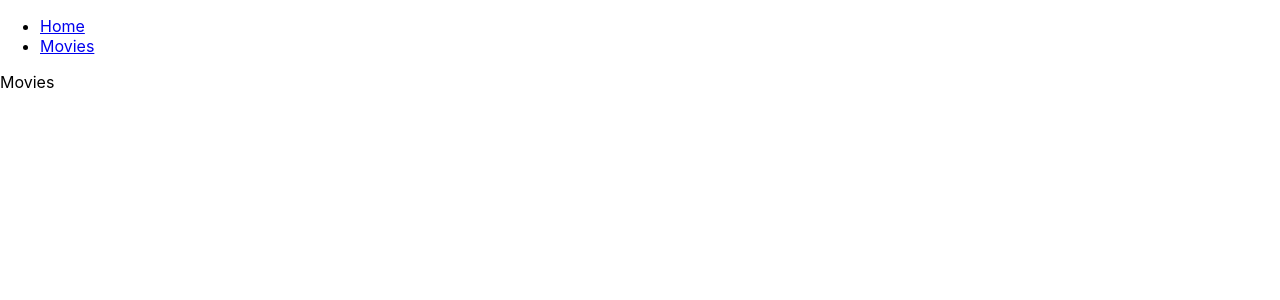
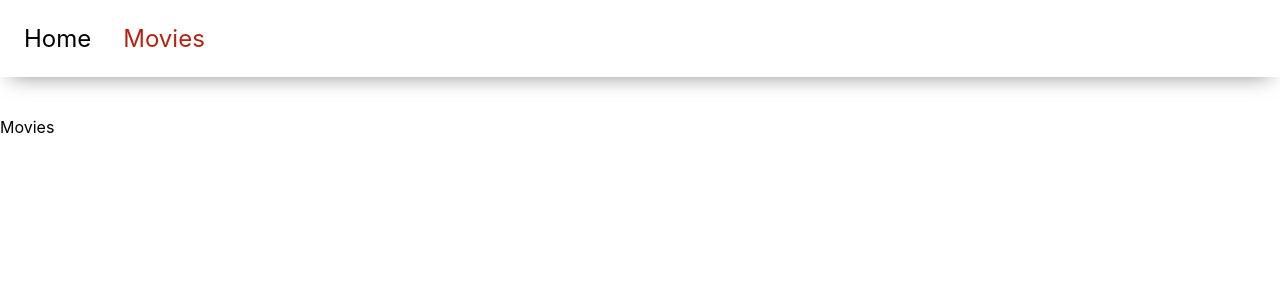
Before and after one commit to dyatskovskiy/goit-react-hw-05-movies, a React (Create React App) app: page /goit-react-hw-05-movies/movies in a window 1280 px wide. Shown: the top 300 px of the page. Built offline with nearby package versions, Linux system fonts and the light colour scheme.

Commit message:
add styles to header

```diff
--- a/src/components/App.jsx
+++ b/src/components/App.jsx
@@ -1,24 +1,14 @@
+import { Routes, Route } from 'react-router-dom';
+
+import { Header } from './Header/Header';
 import Home from 'pages/Home/Home';
 import MovieDetails from 'pages/MovieDetails/MovieDetails';
 import Movies from 'pages/Movies';
-import { NavLink, Routes, Route } from 'react-router-dom';
 
 export const App = () => {
   return (
     <>
-      <header>
-        <nav>
-          <ul>
-            <li>
-              <NavLink to="/">Home</NavLink>
-            </li>
-            <li>
-              <NavLink to="/movies">Movies</NavLink>
-            </li>
-          </ul>
-        </nav>
-      </header>
-
+      <Header />
       <Routes>
         <Route index path="/" element={<Home />} />
         <Route path="/movies" element={<Movies />} />
--- /dev/null
+++ b/src/components/Header/Header.jsx
@@ -0,0 +1,19 @@
+import { NavLink } from 'react-router-dom';
+import { HeaderLayout, Navigation, StyledNavLink } from './Header.styled';
+
+export const Header = () => {
+  return (
+    <HeaderLayout>
+      <nav>
+        <Navigation>
+          <li>
+            <StyledNavLink to="/">Home</StyledNavLink>
+          </li>
+          <li>
+            <StyledNavLink to="/movies">Movies</StyledNavLink>
+          </li>
+        </Navigation>
+      </nav>
+    </HeaderLayout>
+  );
+};
--- /dev/null
+++ b/src/components/Header/Header.styled.js
@@ -0,0 +1,26 @@
+import { NavLink } from 'react-router-dom';
+import styled from 'styled-components';
+
+export const HeaderLayout = styled.header`
+  height: 40 px;
+  padding: 24px;
+  margin-bottom: 40px;
+  -webkit-box-shadow: 0px 9px 22px -11px rgba(122, 122, 122, 1);
+  -moz-box-shadow: 0px 9px 22px -11px rgba(122, 122, 122, 1);
+  box-shadow: 0px 9px 22px -11px rgba(122, 122, 122, 1);
+`;
+
+export const Navigation = styled.ul`
+  display: flex;
+  gap: 32px;
+`;
+
+export const StyledNavLink = styled(NavLink)`
+  text-decoration: none;
+  font-size: 24px;
+  color: black;
+
+  &.active {
+    color: #b42410;
+  }
+`;
--- a/src/index.css
+++ b/src/index.css
@@ -1,6 +1,8 @@
 @import-normalize; /* bring in normalize.css styles */
 
-* {
+*,
+*::before,
+*::after {
   box-sizing: border-box;
 }
 
@@ -25,3 +27,32 @@ img {
   overflow-clip-margin: content-box;
   overflow: clip;
 }
+
+ul {
+  list-style: none;
+}
+
+body,
+h1,
+h2,
+h3,
+h4,
+p,
+ul,
+ol,
+li,
+figure,
+figcaption,
+blockquote,
+dl,
+dd {
+  padding: 0;
+  margin: 0;
+}
+
+input,
+button,
+textarea,
+select {
+  font: inherit;
+}
```
Also changed, not shown: src/components/Cast/Cast.jsx (added), src/components/Cast/Cast.styled.js (added), src/components/Information/Information.jsx (added), src/components/Information/Information.styled.js (added), src/components/Reviews/Reviews.jsx (added), src/components/Reviews/Reviews.styled.js (added).
